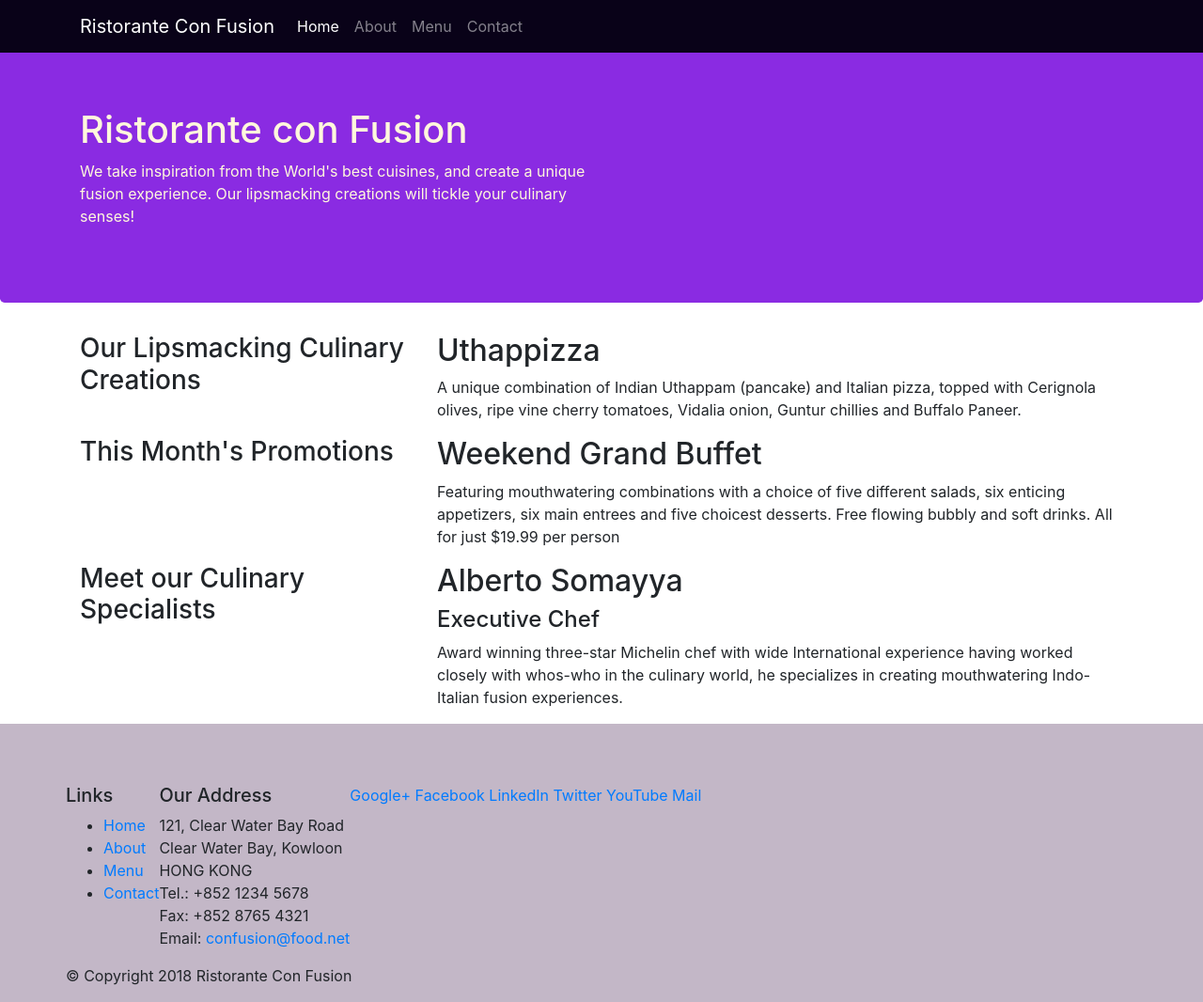
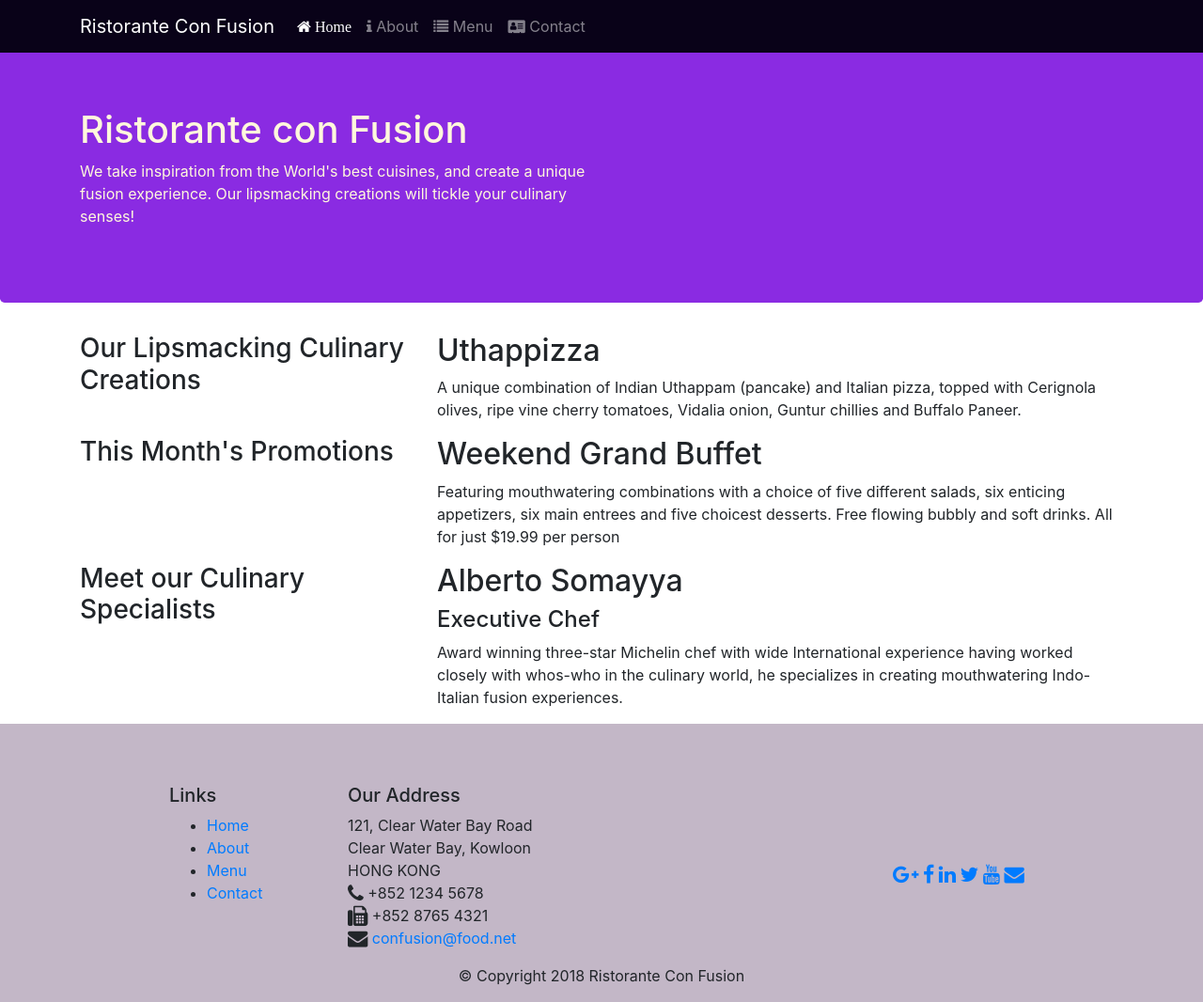
Before and after one commit to anandsingh728846/bootstrap, a website: page index.html in a window 1280 px wide. Shown: the whole page at 94% size. Drawn offline with nearby package versions, Linux system fonts and the light colour scheme.

Commit message:
icon fonts

```diff
--- a/index.html
+++ b/index.html
@@ -8,6 +8,8 @@
     <meta http-equiv="x-ua-compatible" content="ie=edge">
 
     <!-- Bootstrap CSS -->
+    <link rel="stylesheet" href="node_modules/font-awesome/css/font-awesome.min.css">
+    <link rel="stylesheet" href="node_modules/bootstrap-social/bootstrap-social.css">
     <link rel="stylesheet" href="node_modules/bootstrap/dist/css/bootstrap.min.css">
     <title>Ristorante Con Fusion</title>
     <link rel="stylesheet" href="style/style.css">
@@ -22,10 +24,10 @@
            <a class="navbar-brand" href="#">Ristorante Con Fusion</a>
            <div class="collapse navbar-collapse" id="Navbar">
            <ul class="navbar-nav mr-auto">
-                    <li class="nav-item active"><a class="nav-link" href="#">Home</a></li>
-                    <li class="nav-item"><a class="nav-link" href="./aboutus.html">About</a></li>
-                    <li class="nav-item"><a class="nav-link" href="#">Menu</a></li>
-                    <li class="nav-item"><a class="nav-link" href="#">Contact</a></li>
+                    <li class="nav-item active"><a class="nav-link" href="#"><span class="fa fa-home "> Home</span></a></li>
+                    <li class="nav-item"><a class="nav-link" href="./aboutus.html"><span class="fa fa-info "></span> About</a></li>
+                    <li class="nav-item"><a class="nav-link" href="#"><span class="fa fa-list "></span> Menu</a></li>
+                    <li class="nav-item"><a class="nav-link" href="#"><span class="fa fa-address-card "></span> Contact</a></li>
                 </ul>
                 </div>
         </div>
@@ -79,10 +81,10 @@
         </div>
     </div>
 
-    <footer class="footer-style">
+    <footer class="footer footer-style">
         <div class="container ">
             <div class="row">
-                <div class=>
+                <div class="col-4 offset-1 col-sm-2">
                     <h5>Links</h5>
                     <ul>
                         <li><a href="#">Home</a></li>
@@ -91,30 +93,30 @@
                         <li><a href="#">Contact</a></li>
                     </ul>
                 </div>
-                <div>
+                <div class="col-7 col-sm-5">
                     <h5>Our Address</h5>
                     <address>
 		              121, Clear Water Bay Road<br>
 		              Clear Water Bay, Kowloon<br>
 		              HONG KONG<br>
-		              Tel.: +852 1234 5678<br>
-		              Fax: +852 8765 4321<br>
-		              Email: <a href="mailto:confusion@food.net">confusion@food.net</a>
+		              <i class="fa fa-phone fa-lg"></i> +852 1234 5678<br>
+		              <i class="fa fa-fax fa-lg"></i> +852 8765 4321<br>
+                        <i class="fa fa-envelope fa-lg"></i> <a href="mailto:confusion@food.net">confusion@food.net</a>
 		           </address>
                 </div>
-                <div>
-                    <div>
-                        <a href="http://google.com/+">Google+</a>
-                        <a href="http://www.facebook.com/profile.php?id=">Facebook</a>
-                        <a href="http://www.linkedin.com/in/">LinkedIn</a>
-                        <a href="http://twitter.com/">Twitter</a>
-                        <a href="http://youtube.com/">YouTube</a>
-                        <a href="mailto:">Mail</a>
+                <div class="col-12 col-sm-4 align-self-center">
+                    <div class="text-center">
+                        <a href="http://google.com/+"><i class="fa fa-google-plus fa-lg"></i></a>
+                        <a href="http://www.facebook.com/profile.php?id="><i class="fa fa-facebook fa-lg"></i></a>
+                        <a href="http://www.linkedin.com/in/"><i class="fa fa-linkedin fa-lg"></i></a>
+                        <a href="http://twitter.com/"><i class="fa fa-twitter fa-lg"></i></a>
+                        <a href="http://youtube.com/"><i class="fa fa-youtube fa-lg"></i></a>
+                        <a href="mailto:"><i class="fa fa-envelope fa-lg"></i></a>
                     </div>
                 </div>
            </div>
-           <div class="row">
-                <div>
+           <div class="row justify-content-center">
+                <div class="col-auto">
                     <p>© Copyright 2018 Ristorante Con Fusion</p>
                 </div>
            </div>
--- a/package.json
+++ b/package.json
@@ -15,6 +15,8 @@
   },
   "dependencies": {
     "bootstrap": "^4.0.0",
+    "bootstrap-social": "^5.1.1",
+    "font-awesome": "^4.7.0",
     "jquery": "^3.3.1",
     "popper.js": "^1.12.9"
   }
```
Also changed, not shown: aboutus.html (+15 -13 lines), 1 other file.
